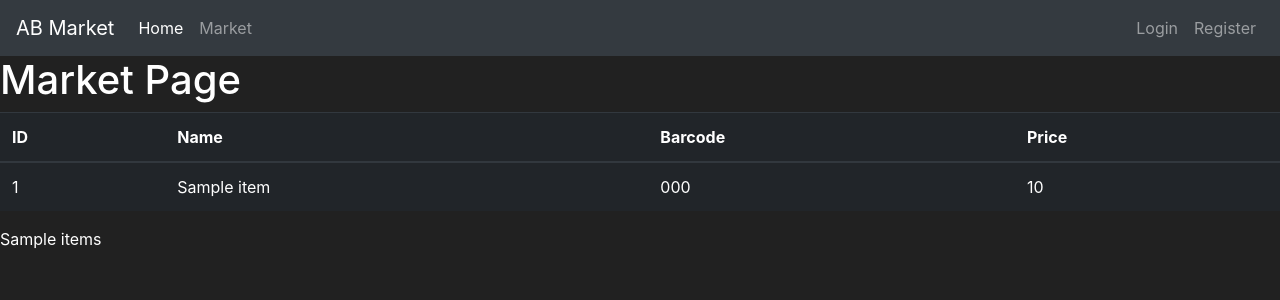
After one commit to abelfort07/AB-Market, a Flask app: template website/templates/market.html in a window 1280 px wide. The commit adds this page. Shown: the top 300 px of the page. Run offline with Flask 3, Linux system fonts and the light colour scheme; the template is opened without the code that fills it: most values are stand-ins (such as "Sample title", 1, 10 or a date in 2020); some libraries are stand-ins or nearby versions.

Commit message:
create url for base template and create market page

```diff
--- a/website/templates/base.html
+++ b/website/templates/base.html
@@ -15,10 +15,10 @@
         <div class="collapse navbar-collapse" id="navbarNav">
             <ul class="navbar-nav mr-auto">
                 <li class="nav-item active">
-                    <a class="nav-link" href="#">Home <span class="sr-only">(Current)</span></a>
+                    <a class="nav-link" href="{{ url_for('home_page') }}">Home <span class="sr-only">(Current)</span></a>
                 </li>
                 <li class="nav-item">
-                    <a class="nav-link" href="#">Market</a>
+                    <a class="nav-link" href="{{ url_for('market_page') }}">Market</a>
                 </li>
             </ul>
             <ul class="navbar-nav">
--- /dev/null
+++ b/website/templates/market.html
@@ -0,0 +1,30 @@
+{% extends 'base.html' %}
+
+{% block title%}
+  Market Page
+{% endblock %}
+
+{% block content %}
+<h1>Market Page</h1>
+<table class="table table-hover table-dark">
+    <thead>
+        <tr>
+            <th scope="col">ID</th>
+            <th scope="col">Name</th>
+            <th scope="col">Barcode</th>
+            <th scope="col">Price</th>
+        </tr>
+    </thead>
+    <tbody>
+        {% for item in items %}
+        <tr>
+            <td>{{ item.id }}</td>
+            <td>{{ item.name }}</td>
+            <td>{{ item.barcode }}</td>
+            <td>{{ item.price }}</td>
+        </tr>
+        {% endfor %}
+    </tbody>
+</table>
+<p>{{ items }}</p>
+{% endblock %}
```
